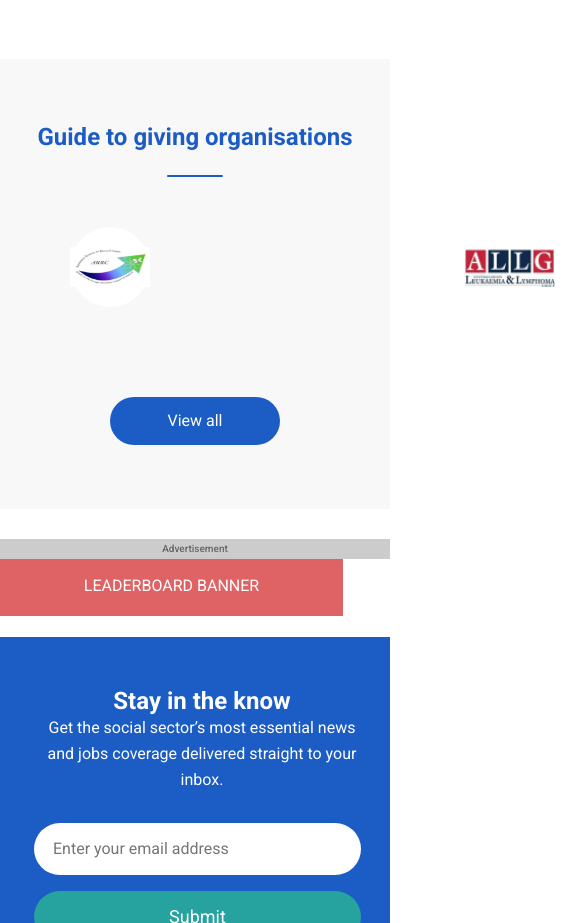
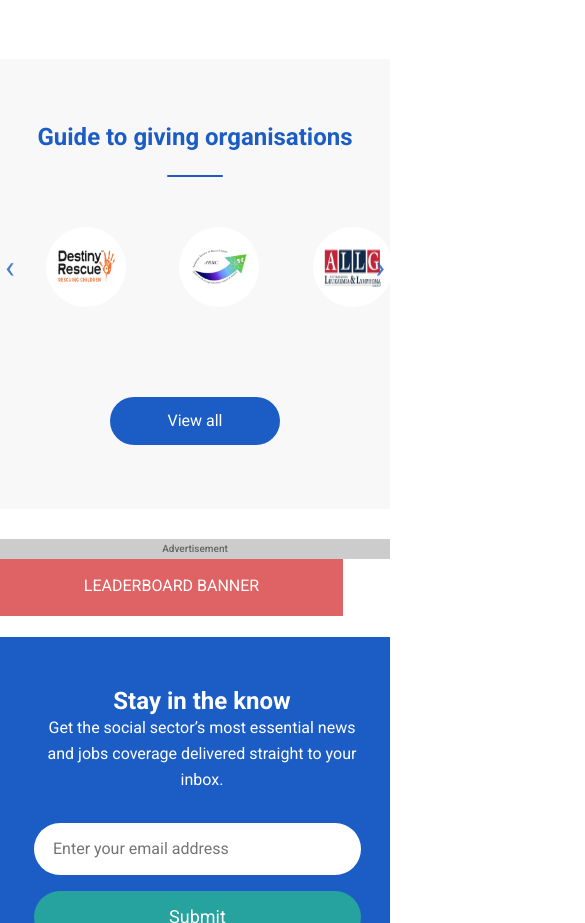
Before and after one commit to arjabhavani/probono, a plain HTML site: page index.html in a window 390 px wide. Shown: the part 4120-5043 px from the top of the page, 585 px wide, since content can reach past the window. Drawn offline with nearby package versions, Linux system fonts and the light colour scheme.

Commit message:
mobile changes

```diff
--- a/main.js
+++ b/main.js
@@ -5,10 +5,10 @@ $(document).ready(function () {
         nav: true,
         responsive: {
             0: {
-                items: 1
+                items: 3
             },
             600: {
-                items: 3
+                items: 2
             },
             1000: {
                 items: 5
--- a/stylesheet.css
+++ b/stylesheet.css
@@ -742,6 +742,9 @@ a {
     font-size: 32px;
     color: rgba(28, 93, 197, 0.80);
 }
+.brand-holder{
+    overflow: hidden;
+}
 
 /* Small devices (phones, 575px and down) */
 @media (max-width: 575px) {
@@ -897,7 +900,7 @@ a {
     }
 
     .brand-img img {
-        width: 62px
+        width: 62px !important;
     }
 
     .sign-up-holder {
```
